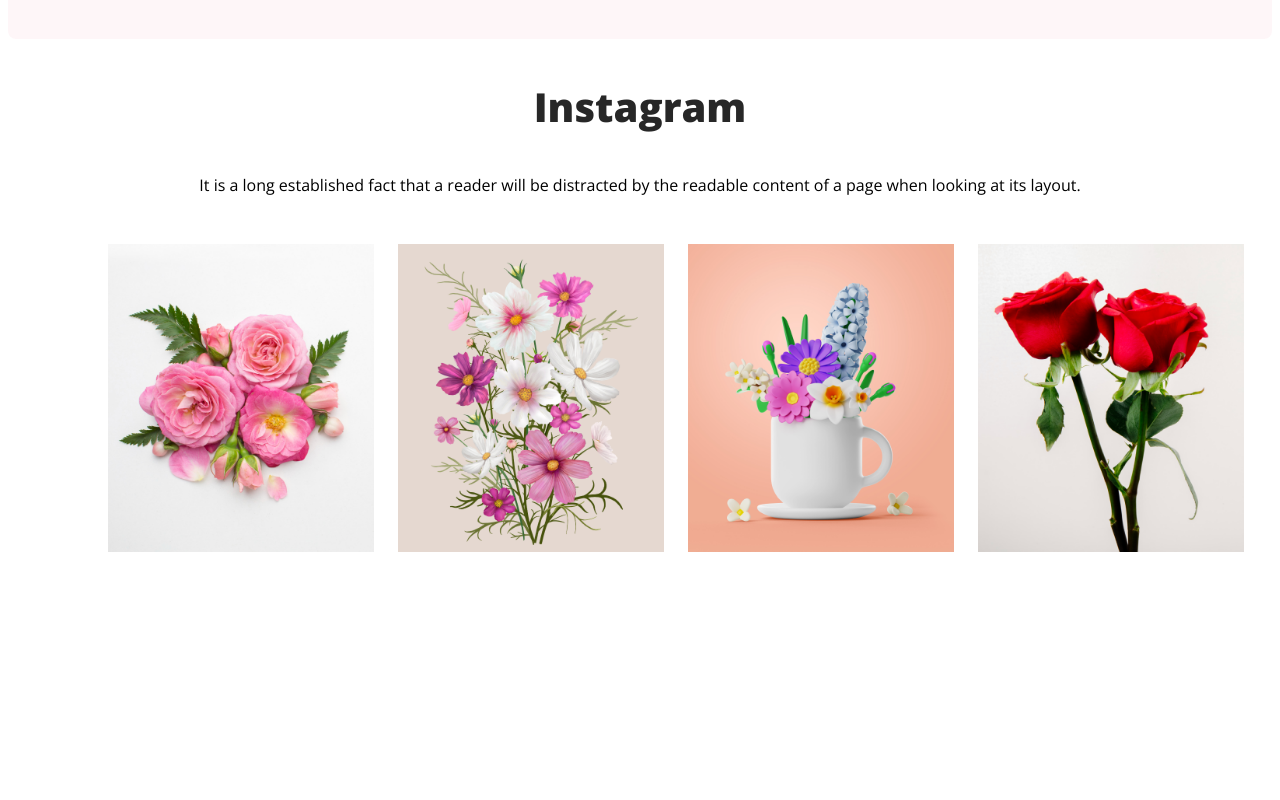
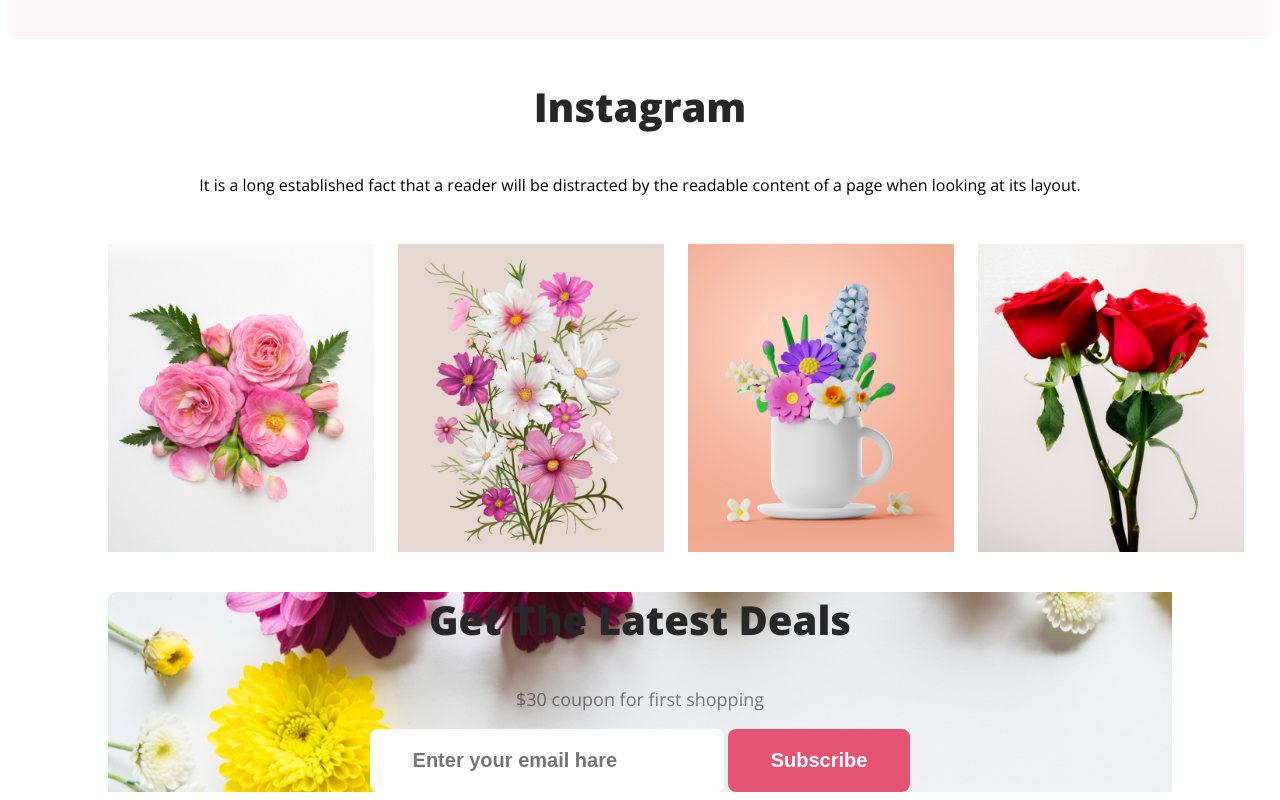
Before and after one commit to SumanChandraDas/flower-shop, a plain HTML site: page index.html in a window 1280 px wide. Shown: the part 2341-3141 px from the top of the page. Before the commit the page ends 2901 px from the top, so only its background shows below. Drawn offline with nearby package versions, Linux system fonts and the light colour scheme.

Commit message:
best deal added.

```diff
--- a/index.html
+++ b/index.html
@@ -80,6 +80,18 @@
                 <img src="asset/images/Rectangle 6.png" alt="">
             </div>
         </section>
+        <!-- get the latest deal section start  -->
+        <div class="get-the-letest-deal common-spacing">
+            <div class="best-deal-container">
+                <h3 class="section-title">Get The Latest Deals</h3>
+                <p class="section-description">$30 coupon for first shopping</p>
+                <form action="">
+                    <input type="text" name="" id="" placeholder="Enter your email hare">
+                    <input type="submit" value="Subscribe" class="button-primary">
+                </form>
+            </div>
+
+        </div>
     </main>
     <footer>
 
--- a/styles/flower.css
+++ b/styles/flower.css
@@ -13,6 +13,16 @@ body {
     text-align: center;
     font-size: 40px;
     font-weight: 800;
+}
+
+.button-primary {
+    border-radius: 8px;
+    background: #E55473;
+    border: none;
+    font-size: 20px;
+    font-weight: 700;
+    color: #FFF;
+    padding: 20px 43px;
 }
 
 /* headar or bannnar style  */
@@ -40,15 +50,7 @@ header {
 
 }
 
-.button-primary {
-    border-radius: 8px;
-    background: #E55473;
-    border: none;
-    font-size: 20px;
-    font-weight: 700;
-    color: #FFF;
-    padding: 20px 43px;
-}
+
 
 /* our featured folwer section start  */
 .our-featured-flowers p {
@@ -124,3 +126,28 @@ header {
 .instagram-images img {
     width: 25%;
 }
+
+/* get the latest deal section start  */
+.get-the-letest-deal {
+    text-align: center;
+}
+
+.best-deal-container {
+    background-image: url("../asset/images/Rectangle\ 9.png");
+}
+
+
+.get-the-letest-deal p {
+    text-align: center;
+
+}
+
+.get-the-letest-deal input[type="text"] {
+    border-radius: 8px;
+    background: #FFF;
+    border: none;
+    font-size: 20px;
+    font-weight: 700;
+    color: #FFF;
+    padding: 20px 43px;
+}
```
